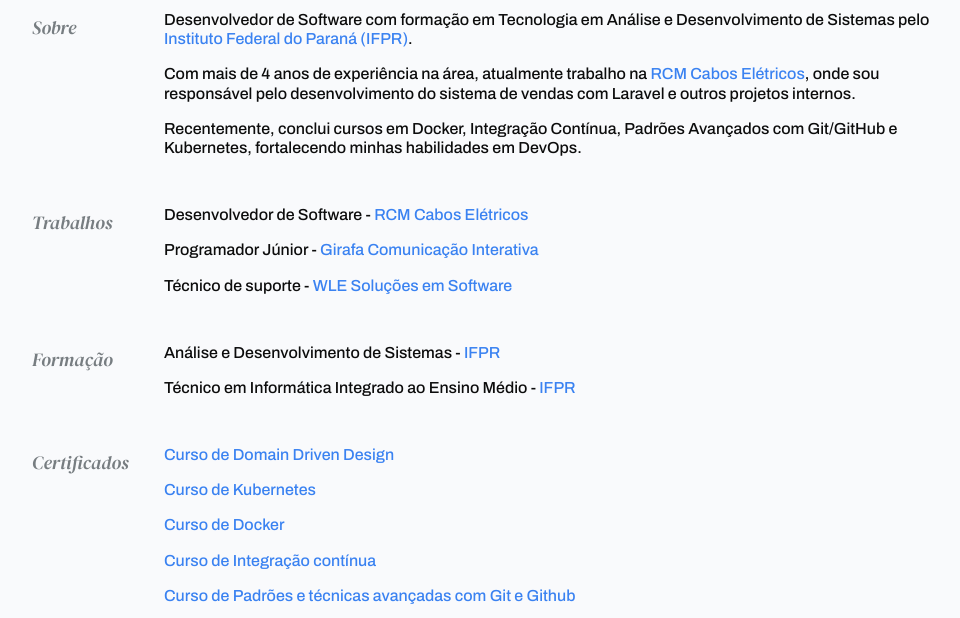
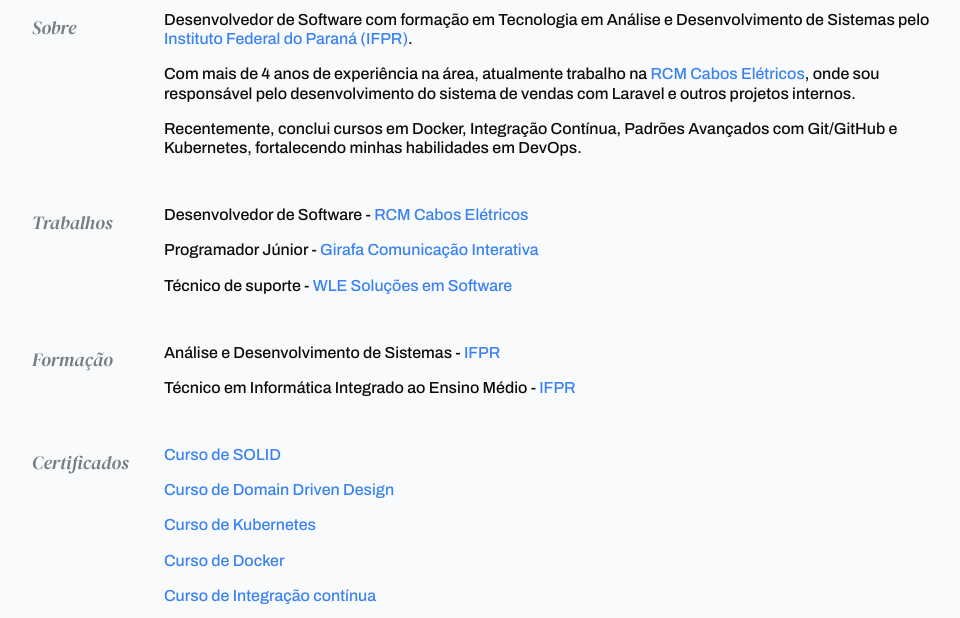
Before and after one commit to RafaelCecchin/website-resume, a plain HTML site: page index.html in a window 1280 px wide. Shown: the part 179-797 px from the top of the page, without its empty margins (144-1104 px from the left). Drawn offline with Linux system fonts and the light colour scheme.

Commit message:
feat: adicionar curso de SOLID

```diff
--- a/index.html
+++ b/index.html
@@ -79,6 +79,7 @@
             <h3>Certificados</h3>
             <div class="data certificates">
                 <ul>
+                    <li><a target="_blank" href="https://fullcycle.com.br/certificado/207aafff-00ae-42b6-b2bc-7e78f1e19793">Curso de SOLID</a></li>
                     <li><a target="_blank" href="https://fullcycle.com.br/certificado/8614202b-9d86-4038-9401-e1dedcb5039e/">Curso de Domain Driven Design</a></li>
                     <li><a target="_blank" href="https://fullcycle.com.br/certificado/70b53df1-61a3-4141-a258-037876b54c1a">Curso de Kubernetes</a></li>
                     <li><a target="_blank" href="https://fullcycle.com.br/certificado/46284a14-6129-46bb-94bb-d804fb634fa3">Curso de Docker</a></li>
```
